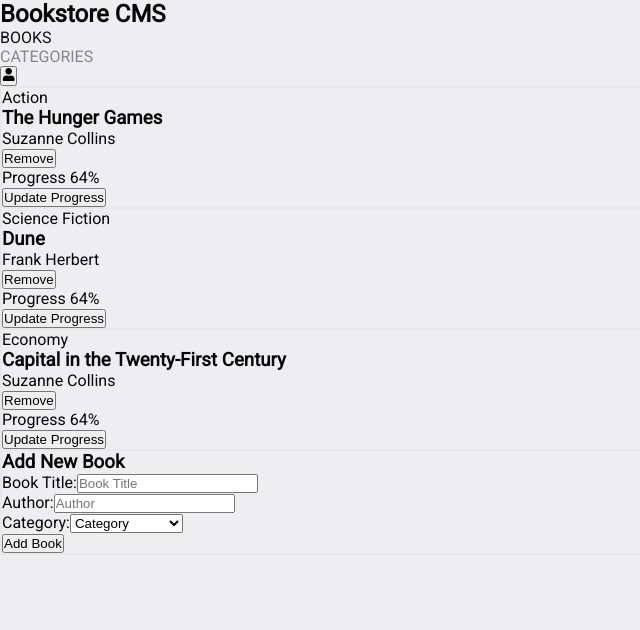
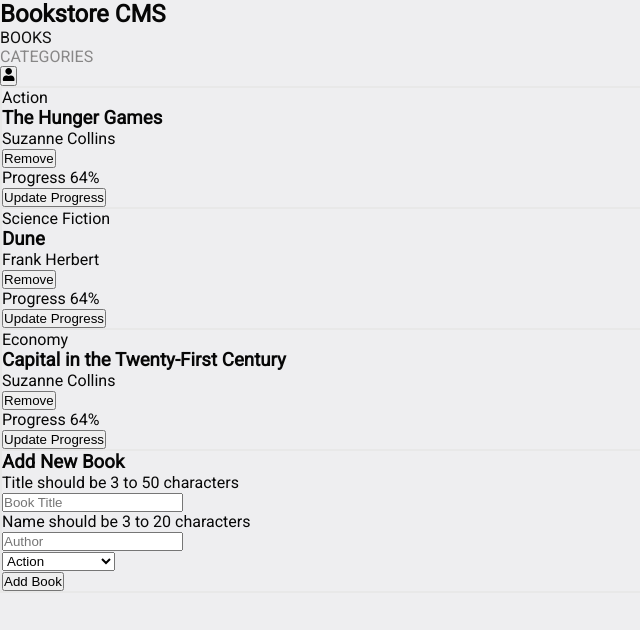
Before and after one commit to Jawad-Nazari/bookstore, a React (Create React App) app: page / in a window 1280 px wide. Shown: the top 630 px of the page, without its empty margins (0-640 px from the left). Built offline with nearby package versions, Linux system fonts and the light colour scheme.

Commit message:
Add New Book functionality to the component

```diff
--- a/src/components/NewBook.js
+++ b/src/components/NewBook.js
@@ -1,39 +1,108 @@
-import React from 'react';
+import React, { useEffect, useRef, useState } from 'react';
+import { useDispatch } from 'react-redux';
 import Card from './UI/Card';
+import { ADD_BOOK } from '../redux/books/books';
 
-const categories = ['Category', 'Action', 'Romance', 'Economy', 'History', 'Fantasy', 'Science Fiction'];
+const NewBook = () => {
+  const [bookData, setBookData] = useState({
+    title: '',
+    isTitleValid: true,
+    author: '',
+    isAuthorValid: true,
+    category: 'Action',
+    isFormValid: false,
+  });
 
-const NewBook = () => (
+  const {
+    title, isTitleValid, author, isAuthorValid, category, isFormValid,
+  } = bookData;
+  const categoryRef = useRef();
+  const dispatch = useDispatch();
+
+  useEffect(() => {
+    const isTitleValid = title.trim().length >= 3 && title.trim().length <= 55;
+    const isAuthorValid = author.trim().length >= 3 && author.trim().length <= 25;
+    const isFormValid = isTitleValid && isAuthorValid
+    && title.trim().length !== 0 && author.trim().length !== 0;
+
+    setBookData((prevState) => ({
+      ...prevState,
+      isTitleValid,
+      isAuthorValid,
+      isFormValid,
+    }));
+  }, [title, author]);
+
+  const inputChangeHandler = (event) => {
+    const { name, value } = event.target;
+
+    setBookData((prevState) => ({
+      ...prevState,
+      [name]: value,
+    }));
+  };
+
+  const addBookHandler = (event) => {
+    event.preventDefault();
+
+    if (isFormValid) {
+      dispatch(
+        ADD_BOOK({
+          title: title.trim(),
+          author: author.trim(),
+          category: categoryRef.current.value.trim(),
+        }),
+      );
+
+      setBookData({
+        title: '',
+        isTitleValid: true,
+        author: '',
+        isAuthorValid: true,
+        category: 'Action',
+        isFormValid: false,
+      });
+    }
+  };
+
+  return (
     <Card>
       <h3>Add New Book</h3>
-    <form>
-      <div>
-        <label htmlFor="title">
-          Book Title:
-          <input type="text" id="title" name="title" placeholder="Book Title" />
-        </label>
+      <form onSubmit={addBookHandler}>
+        <div className={!isTitleValid ? 'invalid' : ''}>
+          <p>{!isTitleValid && 'Title should be 3 to 50 characters'}</p>
+          <input
+            id="title"
+            name="title"
+            type="text"
+            placeholder="Book Title"
+            value={title}
+            onChange={inputChangeHandler}
+          />
+        </div>
+        <div className={!isAuthorValid ? 'invalid' : ''}>
+          <p>{!isAuthorValid && 'Name should be 3 to 20 characters'}</p>
+          <input
+            name="author"
+            type="text"
+            placeholder="Author"
+            value={author}
+            onChange={inputChangeHandler}
+          />
         </div>
         <div>
-        <label htmlFor="author">
-          Author:
-          <input type="text" id="author" name="author" placeholder="Author" />
-        </label>
+          <select ref={categoryRef} name="category" value={category} onChange={inputChangeHandler}>
+            <option value="Action">Action</option>
+            <option value="Science Fiction">Science Fiction</option>
+            <option value="Economy">Economy</option>
+          </select>
         </div>
         <div>
-        <label htmlFor="category">
-          Category:
-          <select id="category" name="category">
-            {categories.map((category) => (
-              <option key={category} value={category}>{category}</option>
-            ))}
-          </select>
-        </label>
-      </div>
-      <div>
-        <button type="button">Add Book</button>
+          <button type="submit">Add Book</button>
         </div>
       </form>
     </Card>
   );
+};
 
 export default NewBook;
```
Lines whose indentation alone changed are shown as unchanged.
